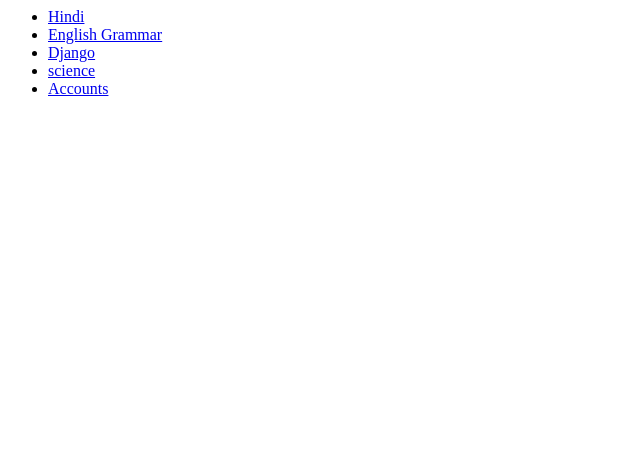
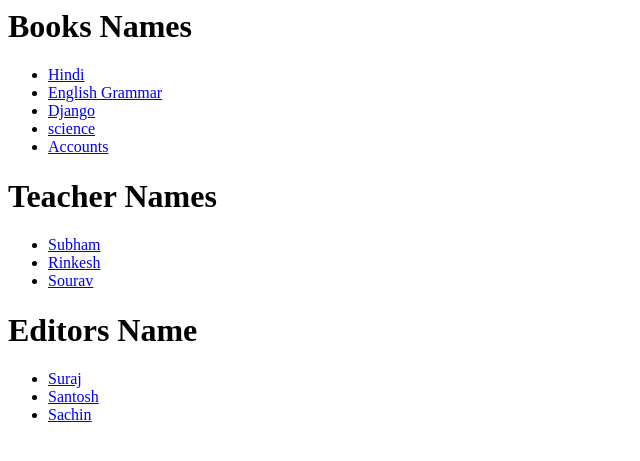
Before and after one commit to SubhamDrive/newsite, a Django app: page /books/ in a window 1280 px wide. Shown: the top 461 px of the page, without its empty margins (0-640 px from the left). Run offline with Django 3.2, Linux system fonts and the light colour scheme; data comes from the database, SQL or seed files in the repository.

Commit message:
Make changes in view.py and display editors and teacher name on the index page

```diff
--- a/mysite/books/templates/books/index.html
+++ b/mysite/books/templates/books/index.html
@@ -1,5 +1,21 @@
+<h1>Books Names</h1>
 <ul>
     {% for book in all_books %}
     <li><a href="/books/{{book.id}}/">{{book.Name}}</a></li>
     {% endfor %}
 </ul>
+
+
+<h1>Teacher Names</h1>
+<ul>
+    {% for teacher in all_teacher %}
+    <li><a href="/books/{{teacher.id}}/">{{teacher.Name}}</a></li>
+    {% endfor %}
+</ul>
+
+<h1>Editors Name</h1>
+<ul>
+        {% for editor in all_editors %}
+        <li><a href="/books/{{editor.id}}/">{{editor.Name}}</a></li>
+        {% endfor %}
+</ul>
--- a/mysite/books/views.py
+++ b/mysite/books/views.py
@@ -1,15 +1,22 @@
-from django.http import HttpResponse
-from .models import Book
+#from django.http import HttpResponse
+from .models import Book,Teacher,Editors
 from django.shortcuts import render
 from django.http import Http404
 
 #render has inbuilt Httpresponse so insteed of passing request in hhtp directly pass in render
+
 def index(request):
     all_books = Book.objects.all()
+    all_teacher = Teacher.objects.all()
+    all_editors = Editors.objects.all()
     context={
-        'all_books': all_books
+        'all_books': all_books,
+        'all_teacher':all_teacher,
+        'all_editors':all_editors
     }
     return render(request,'books/index.html',context)
+
+
 
 def detail(request,book_id):
     try:
```
Also changed, not shown: 1 other file.
